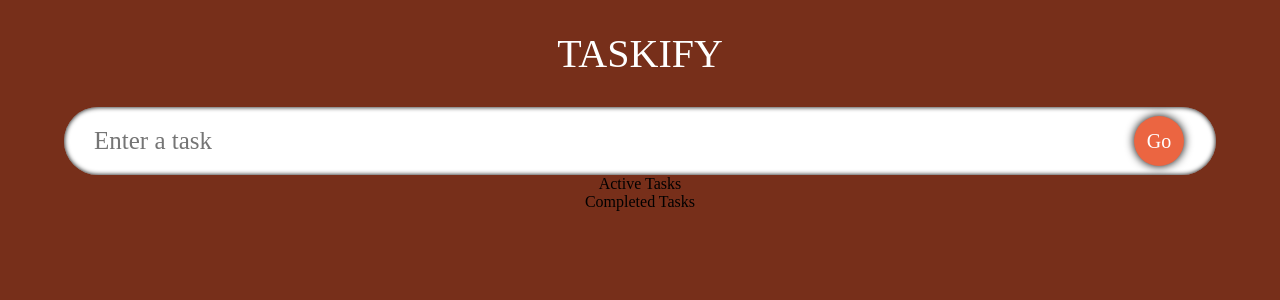
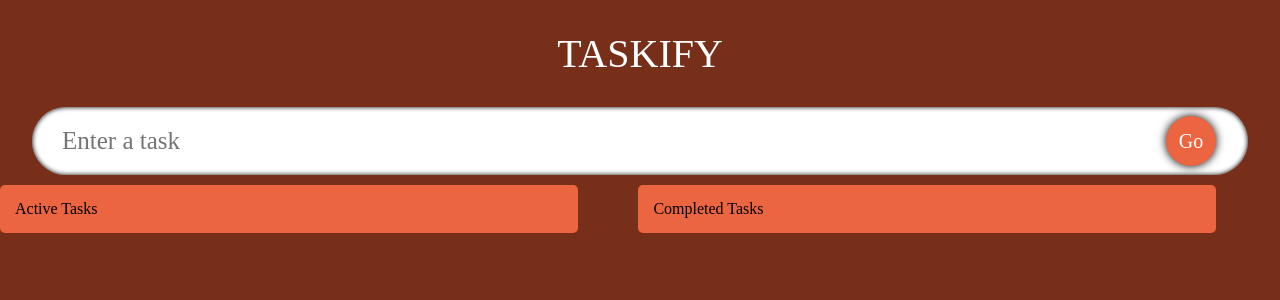
Before and after one commit to Nathaniyell/TodoApp-with-Typescript, a React (Create React App) app: page / in a window 1280 px wide. Shown: the top 300 px of the page. Built offline with nearby package versions, Linux system fonts and the light colour scheme; the HTML template or start-up script is replaced by a standard one.

Commit message:
update styles.css

```diff
--- a/src/components/styles.css
+++ b/src/components/styles.css
@@ -1,6 +1,6 @@
 .input {
   display: flex;
-  width: 90%;
+  width: 95%;
   position: relative;
   align-items: center;
   margin: 0 auto;
@@ -44,12 +44,22 @@
   outline: none;
 }
 
+.container{
+  display: flex;
+  width: 95%;
+  margin-top: 10px;
+  justify-content: space-between;
+  align-items: flex-start;
+}
+
 .todos {
   display: flex;
-  justify-content: space-evenly;
-  width: 90%;
-  margin: 0 auto;
-  flex-wrap: wrap;
+  width: 47.5%;
+  flex-direction: column;
+  padding: 15px;
+  border-radius: 5px;
+  background-color: var(--secondary1);
+
 }
 .todos__single {
   display: flex;
```
